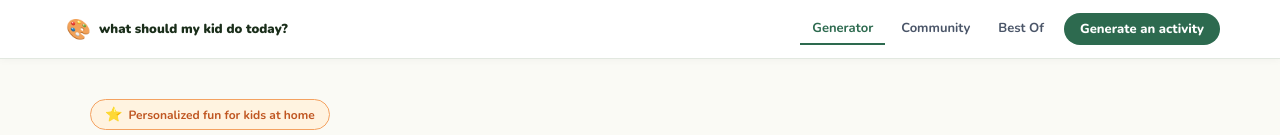
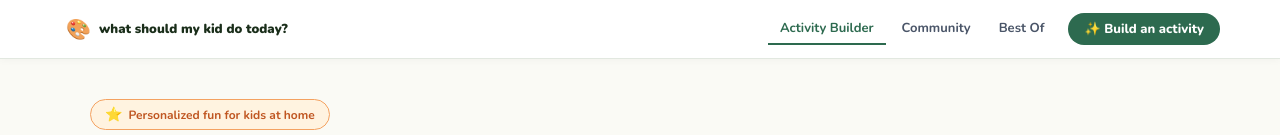
Before and after one commit to joshmirman-create/whatshouldmykiddo, a React (Vite) app: page / in a window 1280 px wide. Shown: the top 135 px of the page. Built offline with nearby package versions, Linux system fonts and the light colour scheme.

Commit message:
Add files via upload

```diff
--- a/src/App.jsx
+++ b/src/App.jsx
@@ -228,14 +228,12 @@ function SiteHeader({ activeNav, onSwitch, onGeneratorClick }) {
           <span style={{fontSize:window.innerWidth<400?11:13,fontWeight:900,color:T.charcoal,fontFamily:F}}>what should my kid do today?</span>
         </button>
         <nav style={{display:'flex',gap:4,alignItems:'center'}}>
-          {window.innerWidth>=640&&[{k:'generator',l:'Generator'},{k:'community',l:'Community'},{k:'bestof',l:'Best Of'}].map(t=>(
+          {[{k:'generator',l:'Activity Builder'},{k:'community',l:'Community'},{k:'bestof',l:'Best Of'}].map(t=>(
             <button key={t.k} onClick={()=>onSwitch(t.k)} style={{background:'none',border:'none',cursor:'pointer',padding:'6px 12px',fontSize:13,fontWeight:700,color:activeNav===t.k?T.green:T.gray,borderBottom:activeNav===t.k?`2px solid ${T.green}`:'2px solid transparent',fontFamily:F}}>
               {t.l}
             </button>
           ))}
-          <Btn size="sm" onClick={onGeneratorClick} style={{marginLeft:4}}>
-            {window.innerWidth<500?'Generate':'Generate an activity'}
-          </Btn>
+          <Btn size="sm" onClick={onGeneratorClick} style={{marginLeft:8}}>✨ Build an activity</Btn>
         </nav>
       </div>
 
```
